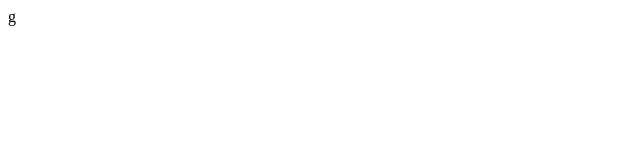
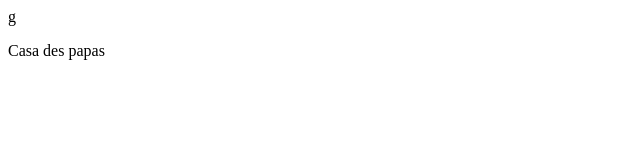
Before and after one commit to dev0san/sanoyan_lakulan, a plain HTML site: page index.html in a window 1280 px wide. Shown: the full height of the page, 0-640 px from the left. Drawn offline with Linux system fonts and the light colour scheme.

Commit message:
Fichier modifié par Nessan

```diff
--- a/index.html
+++ b/index.html
@@ -7,6 +7,6 @@
     <title>groupe de 4</title>
 </head>
 <body>
-
+   <p>Casa des papas</p>
 </body>
 </html>
```
